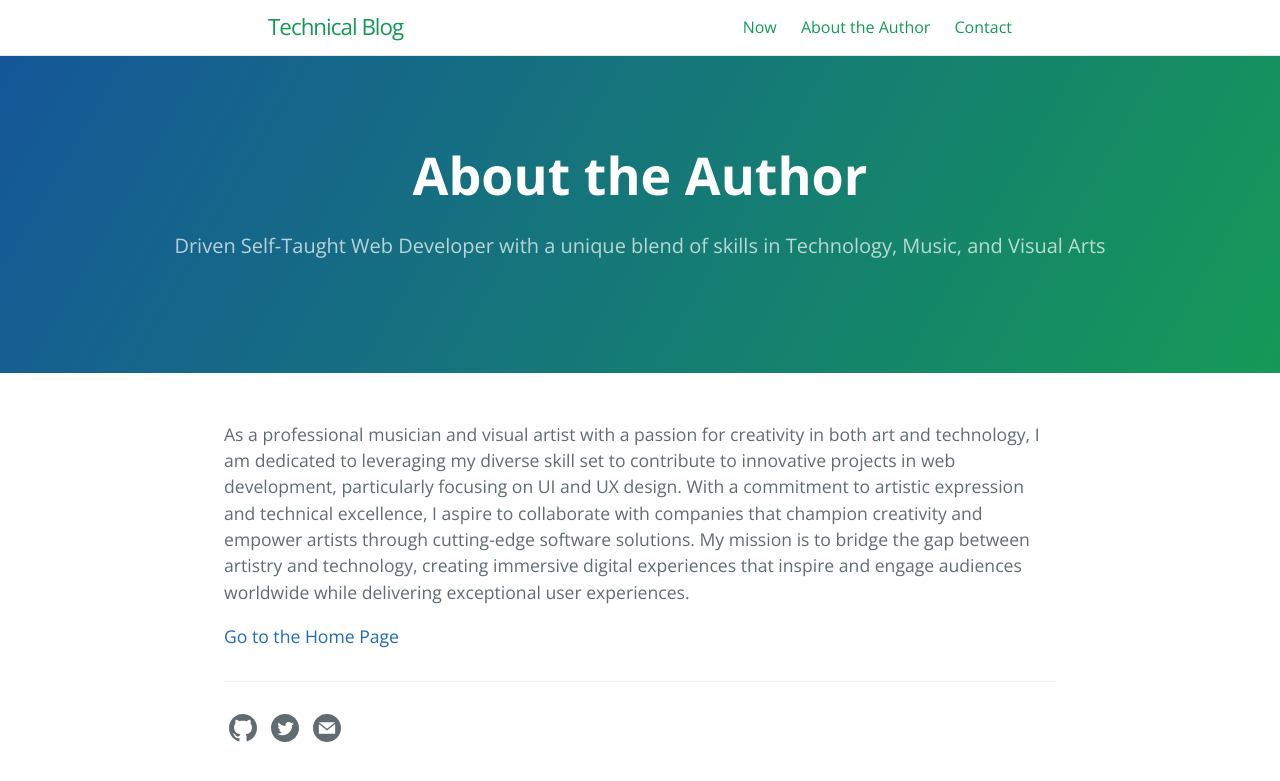
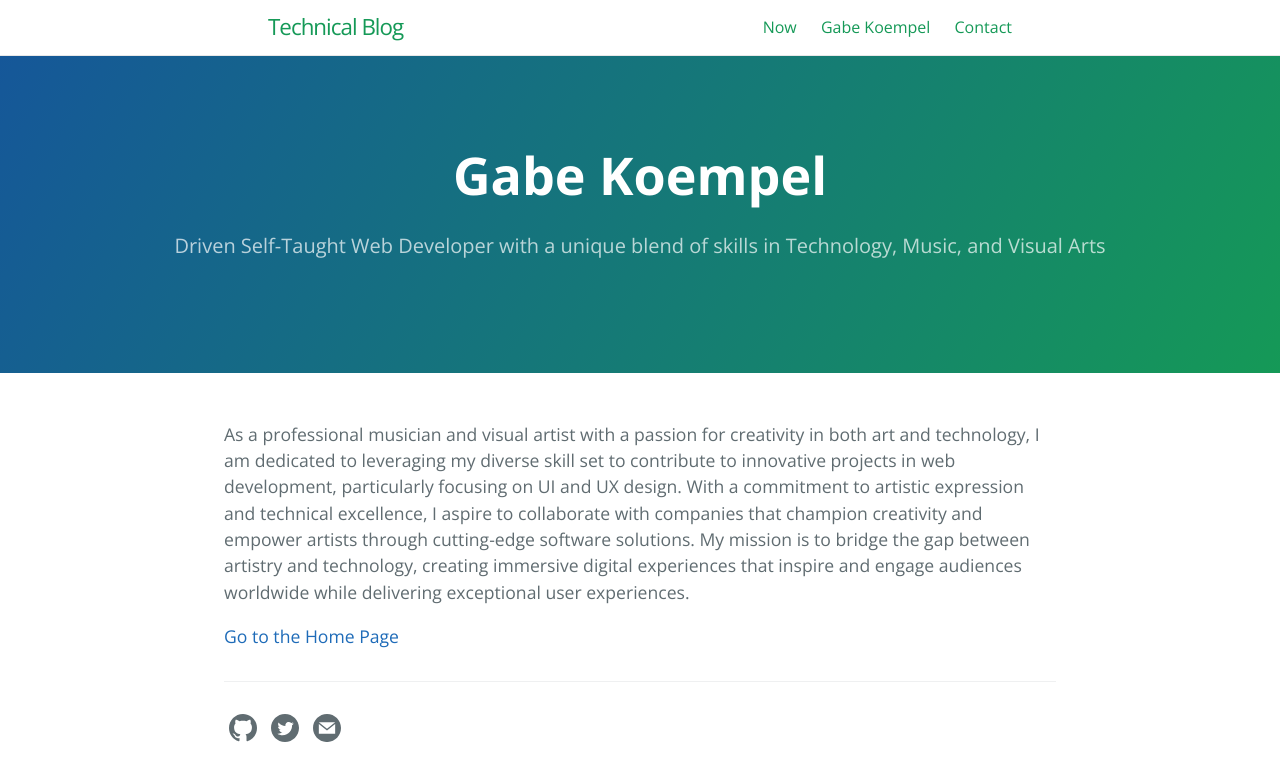
Before and after one commit to koempelkode/technical-blog, a Jekyll site: the page built from about.md, in a window 1280 px wide. Shown: the top 781 px of the page. Built offline with Jekyll 4.4.1, drawn with Linux system fonts in a browser that asks for light colours.

Commit message:
Minor styling changes

```diff
--- a/_layouts/default.html
+++ b/_layouts/default.html
@@ -40,7 +40,7 @@
     <link rel="alternate" type="application/rss+xml" title="{{ site.title | escape }}" href="{{ "/feed.xml" | absolute_url }}">
     {% endif %}
 
-    <link rel="shortcut icon" href="{{ "/favicon.ico" | absolute_url }}">
+    <link rel="shortcut icon" href="{{ "/code.svg" | absolute_url }}">
 
     <meta name="robots" content="noarchive">
 
--- a/about.md
+++ b/about.md
@@ -1,6 +1,6 @@
 ---
 layout: page
-title: About the Author
+title: Gabe Koempel
 tagline: Driven Self-Taught Web Developer with a unique blend of skills in Technology, Music, and Visual Arts
 permalink: /about.html
 ref: about
```
Also changed, not shown: code.svg (added).
